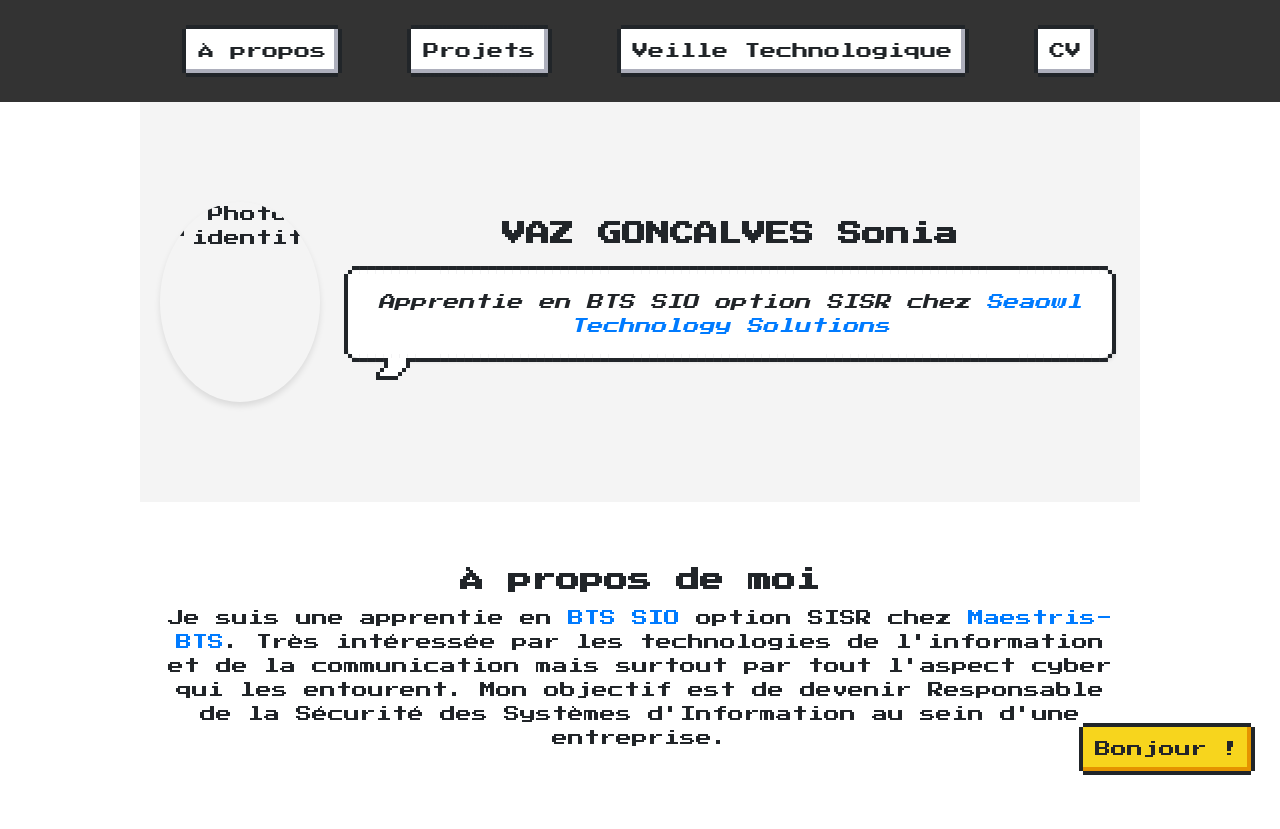
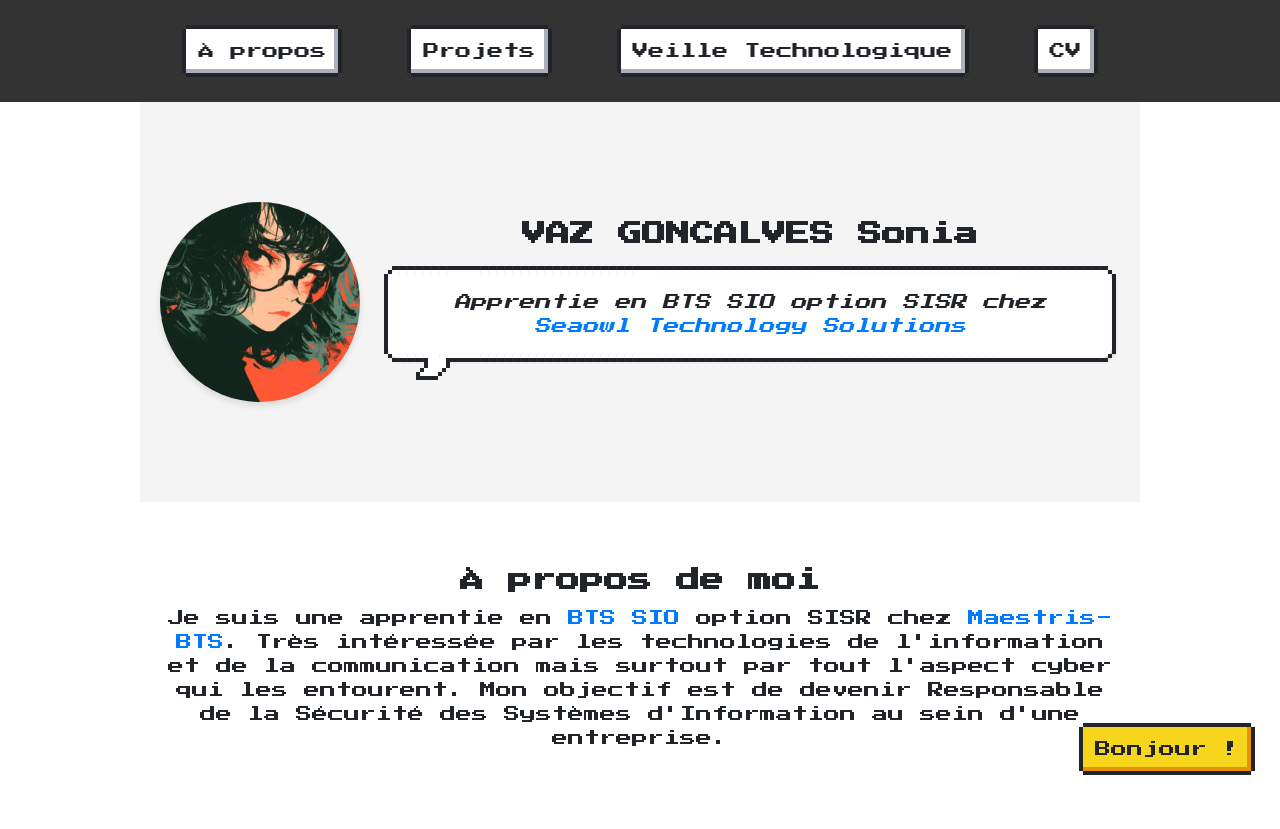
Before and after one commit to Calibrea/Calibrea.github.io, a plain HTML site: page index.html in a window 1280 px wide. Shown: the top 829 px of the page. Drawn offline with nearby package versions, Linux system fonts and the light colour scheme.

Commit message:
Update index.html

```diff
--- a/index.html
+++ b/index.html
@@ -24,7 +24,7 @@
 
     <section id="hero">
         <div class="photo-bio">
-            <img src="Images/Photo.png" alt="Photo d'identité" class="photo-identite">
+            <img src="Photo.png" alt="Photo d'identité" class="photo-identite">
             <div class="bio-message">
                 <h1>VAZ GONCALVES Sonia</h1>
                 <div class="nes-balloon from-left">
```
